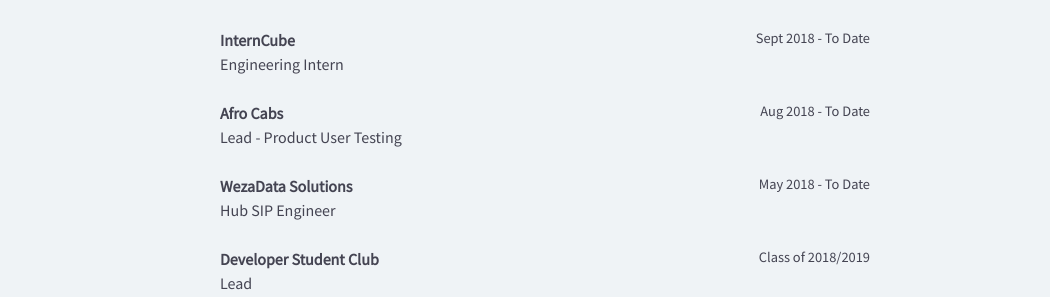
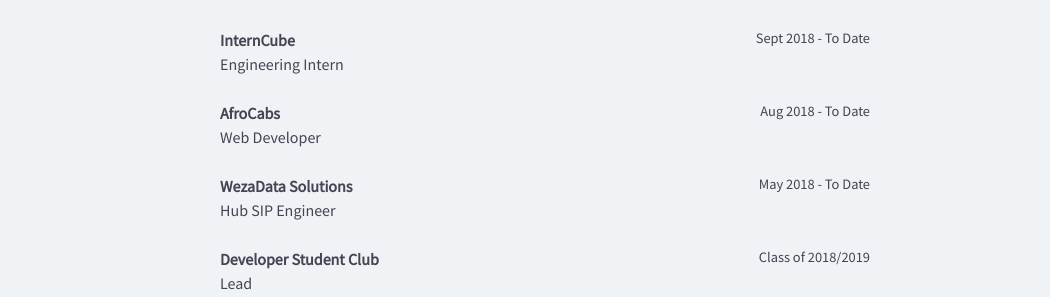
Before and after one commit to Timtech4u/timtech4u.github.io, a Jekyll site: the page built from index.html, in a window 1280 px wide and 900 px high, scrolled down 1850 px. Shown: the part 157-454 px from the top of the window, without its empty margins (230-1280 px from the left). Built offline with Jekyll 4.4.1, drawn with Linux system fonts in a browser that asks for light colours; nearby versions of some CDN libraries.

Commit message:
Update experience.yml

```diff
--- a/_data/experience.yml
+++ b/_data/experience.yml
@@ -8,10 +8,10 @@
   time: Sept 2018 - To Date
   position: Engineering Intern
 
-- company: Afro Cabs
-  url: https://afrocabs.co.ke/
+- company: AfroCabs
+  url: https://afrocabs.com/
   time: Aug 2018 - To Date
-  position: Lead - Product User Testing
+  position: Web Developer
 
 - company: WezaData Solutions
   url: http://wezadata.co.ke/
```
